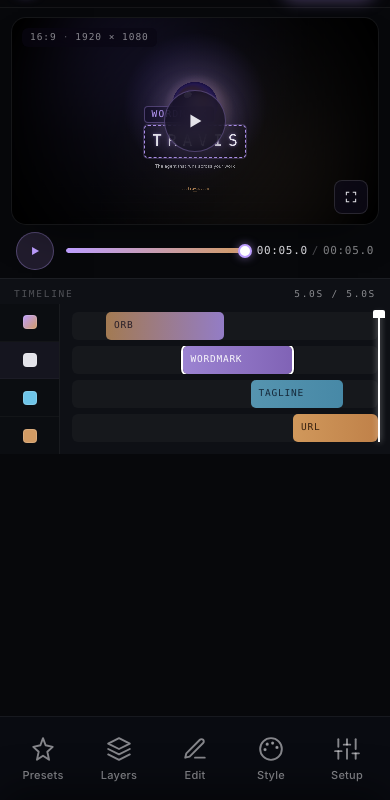
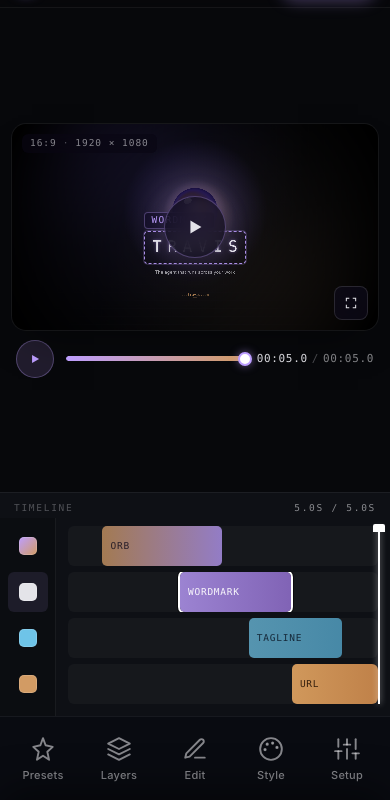
Before and after one commit to myketheguru/travis-brand-studio, a plain HTML site: page index.html in a window 390 px wide. Shown: the part 44-844 px from the top of the page. Drawn offline with Linux system fonts and the light colour scheme.

Commit message:
mobile: flex layout that fills viewport — viewer grows, timeline compact-but-prominent, no dead space

```diff
--- a/index.html
+++ b/index.html
@@ -56,26 +56,16 @@
    * Desktop: [top][ left | viewer | right ][ timeline ] grid.
    * ========================================================= */
   .studio {
-    display: grid;
+    display: flex;
+    flex-direction: column;
     height: 100dvh;
     padding-bottom: var(--toolbar-h);
-    grid-template-columns: 1fr;
-    grid-template-rows:
-      var(--topbar-h)
-      auto
-      auto
-      minmax(0, 1fr);
-    grid-template-areas:
-      "top"
-      "viewer"
-      "timeline"
-      "gap";
     overflow: hidden;
   }
 
-  .studio-top      { grid-area: top; }
-  .studio-viewer   { grid-area: viewer; }
-  .studio-timeline { grid-area: timeline; }
+  .studio-top      { flex: 0 0 var(--topbar-h); }
+  .studio-viewer   { flex: 1 1 auto; }
+  .studio-timeline { flex: 0 0 auto; }
   .studio-left     { display: none; }
   .studio-right    { display: none; }
 
@@ -156,11 +146,11 @@
     padding: 10px 12px 8px;
     display: flex;
     flex-direction: column;
-    gap: 8px;
+    justify-content: center;
+    gap: 10px;
     min-width: 0;
     min-height: 0;
     overflow: hidden;
-    max-height: 56dvh;
   }
   .viewer-frame {
     position: relative;
@@ -392,15 +382,19 @@
     position: relative;
   }
   .tl-headers {
-    width: 60px;
+    width: 56px;
     flex-shrink: 0;
     display: flex;
     flex-direction: column;
-    background: rgba(0,0,0,0.20);
+    padding: 8px 0 12px;
+    gap: 6px;
+    background: rgba(0,0,0,0.18);
     border-right: 1px solid var(--border);
+    align-items: center;
   }
   .tl-hdr {
-    flex: 1;
+    flex: 0 0 40px;
+    height: 40px;
     display: flex;
     align-items: center;
     justify-content: center;
@@ -411,19 +405,18 @@
     letter-spacing: 0.14em;
     text-transform: uppercase;
     color: var(--text-2);
-    border-bottom: 1px solid rgba(255,255,255,0.03);
     min-width: 0;
-    min-height: 32px;
     cursor: pointer;
     transition: color 160ms var(--curve-snap);
-  }
-  .tl-hdr:last-child { border-bottom: none; }
+    border-radius: 6px;
+    width: 40px;
+  }
   .tl-hdr > span { display: none; }  /* mobile: dot-only, restored on desktop */
   .tl-hdr:hover { color: var(--text); }
-  .tl-hdr.on { color: var(--lav); background: rgba(189,158,255,0.06); }
+  .tl-hdr.on { background: rgba(189,158,255,0.10); }
   .tl-hdr-dot {
-    width: 14px; height: 14px;
-    border-radius: 4px;
+    width: 18px; height: 18px;
+    border-radius: 5px;
     flex-shrink: 0;
     background: var(--text-3);
     box-shadow: inset 0 0 0 1px rgba(255,255,255,0.15);
@@ -487,8 +480,8 @@
     background: rgba(255, 255, 255, 0.03);
     border-radius: 6px;
     overflow: hidden;
-    height: 28px;
-    flex: 0 0 28px;
+    height: 40px;
+    flex: 0 0 40px;
   }
   .tl-clip {
     all: unset;
@@ -1029,8 +1022,8 @@
       border-top: 1px solid var(--border);
       min-height: var(--timeline-h-desktop);
     }
-    .tl-headers { width: 172px; }
-    .tl-hdr { justify-content: flex-start; padding: 0 12px; min-height: unset; }
+    .tl-headers { width: 172px; align-items: stretch; padding: 6px 0 12px; gap: 6px; }
+    .tl-hdr { justify-content: flex-start; padding: 0 12px; min-height: unset; width: auto; border-radius: 6px; }
     .tl-hdr > span { display: inline; }
     .tl-hdr-dot { width: 8px; height: 8px; border-radius: 50%; }
     .tl-ruler   { display: block; }
@@ -1957,20 +1950,12 @@
     }
     const [w, h] = state.sizes[state.aspect];
     const desk = isDesktop();
-    let maxW, maxH;
-    if (desk) {
-      const viewer = document.querySelector('.studio-viewer');
-      const vRect = viewer.getBoundingClientRect();
-      maxW = Math.max(200, vRect.width - 48);
-      maxH = Math.max(160, vRect.height - 60 - 48);
-    } else {
-      // Mobile: compute from viewport directly to avoid depending on
-      // viewer's auto height (which depends on us).
-      const vw = window.innerWidth;
-      const vh = window.innerHeight;
-      maxW = vw - 24;               // 12px side padding each side
-      maxH = vh * 0.48 - 60;        // viewer capped at ~48dvh, minus transport
-    }
+    const viewer = document.querySelector('.studio-viewer');
+    const vRect = viewer.getBoundingClientRect();
+    const sidePad = desk ? 48 : 24;
+    const transportH = desk ? 60 : 56;
+    const maxW = Math.max(180, vRect.width - sidePad);
+    const maxH = Math.max(140, vRect.height - transportH - (desk ? 32 : 24));
     let cssW = maxW, cssH = cssW * (h / w);
     if (cssH > maxH) { cssH = maxH; cssW = cssH * (w / h); }
     frame.style.width = cssW + 'px';
```
